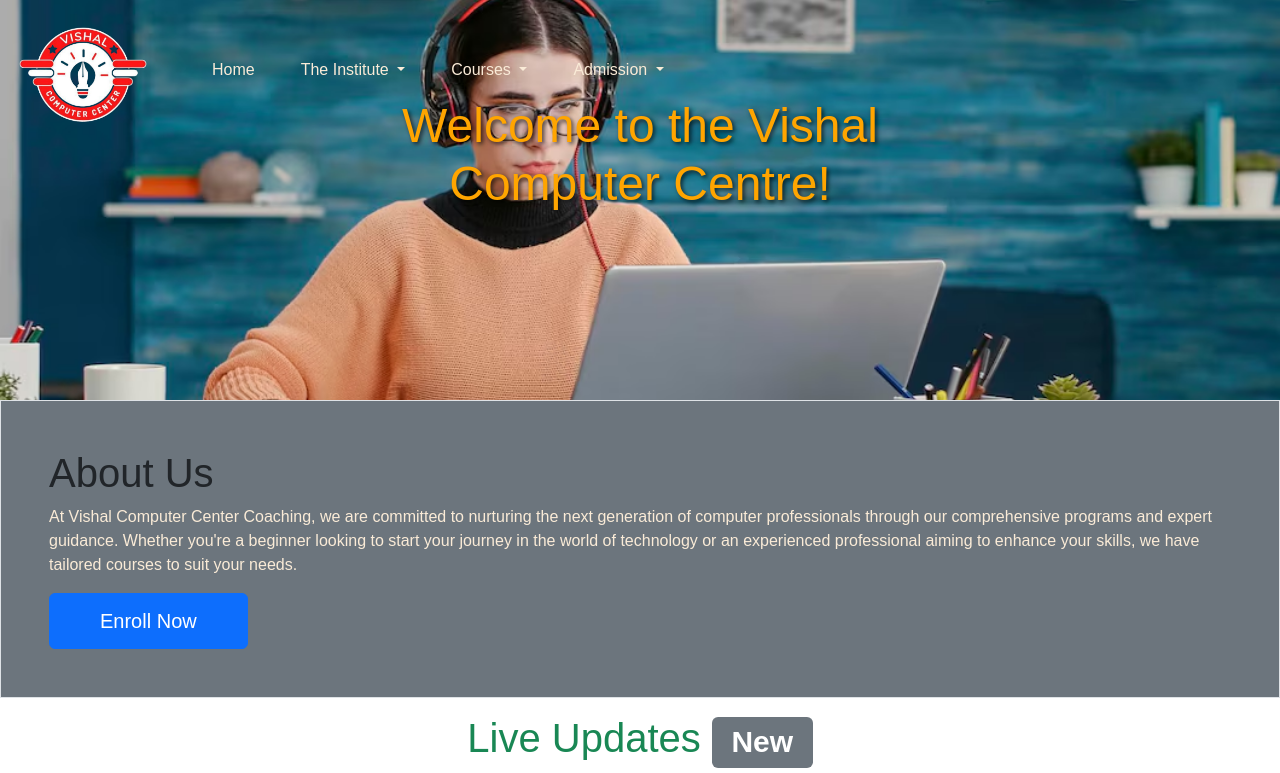
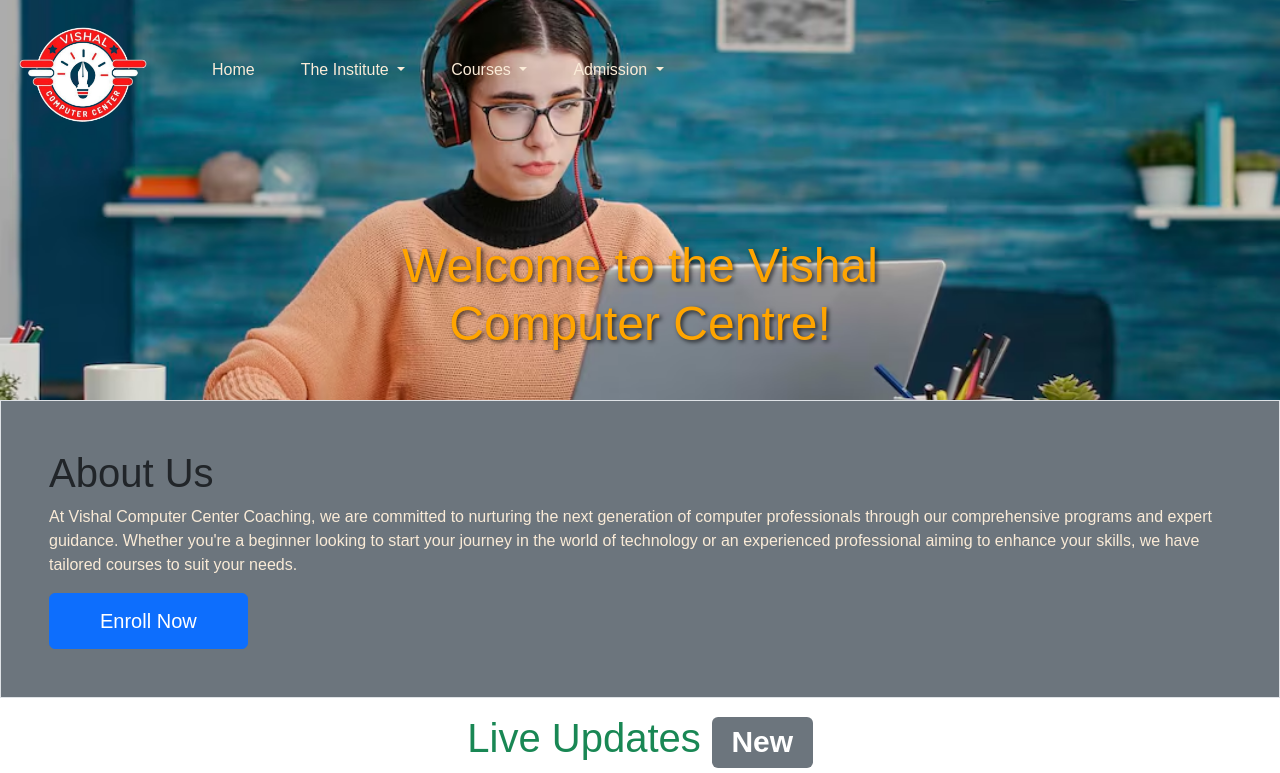
Before and after one commit to pankajyadav8523/Vishal-Institute, a plain HTML site: page index.html in a window 1280 px wide. Shown: the top 773 px of the page. Drawn offline with nearby package versions, Linux system fonts and the light colour scheme.

Commit message:
setting welcome message 75% buttom to the current page

```diff
--- a/style.css
+++ b/style.css
@@ -141,7 +141,7 @@
 
 .text-overlay .text-center {
   position: absolute; /* Position text absolutely within the container */
-  top: 40%;
+  top: 75%;
   left: 50%;
   transform: translate(-50%, -50%); /* Center the text */
   color: white; /* White text color for readability */
```
